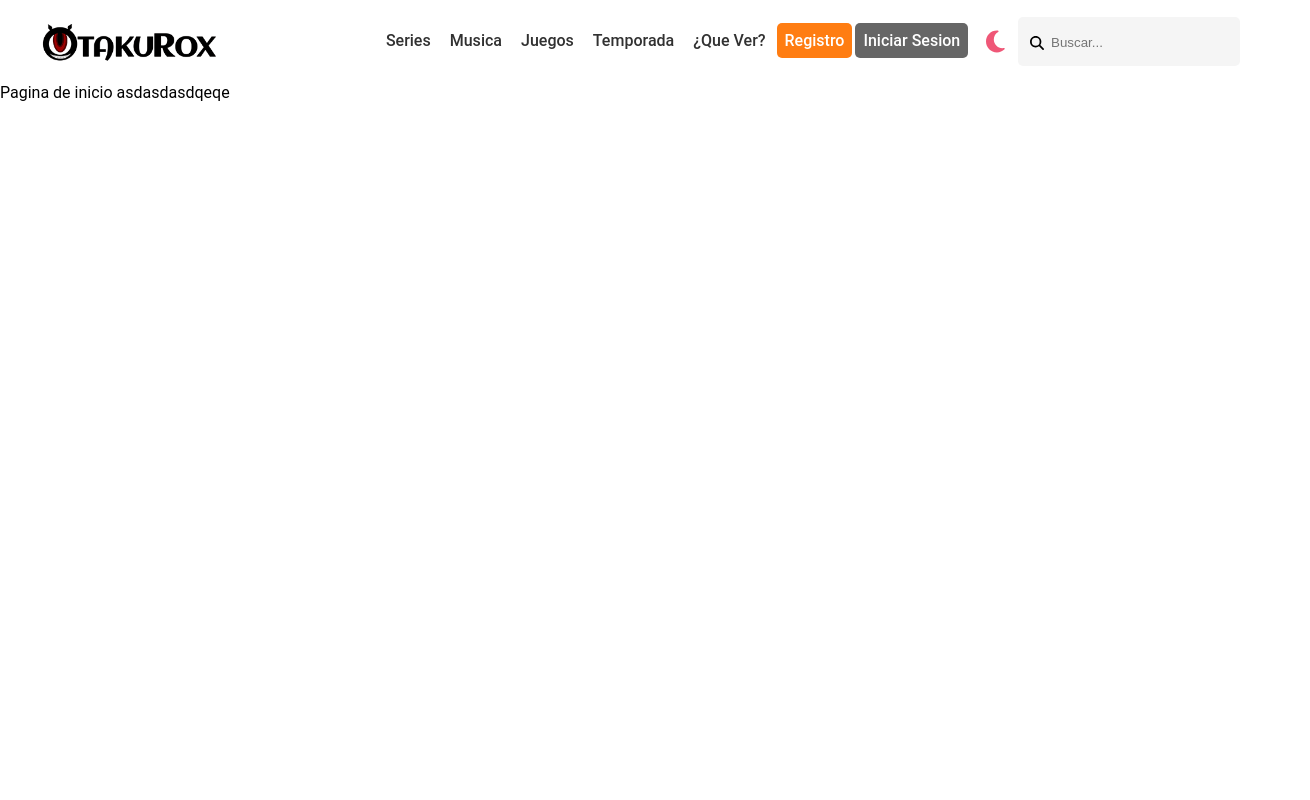
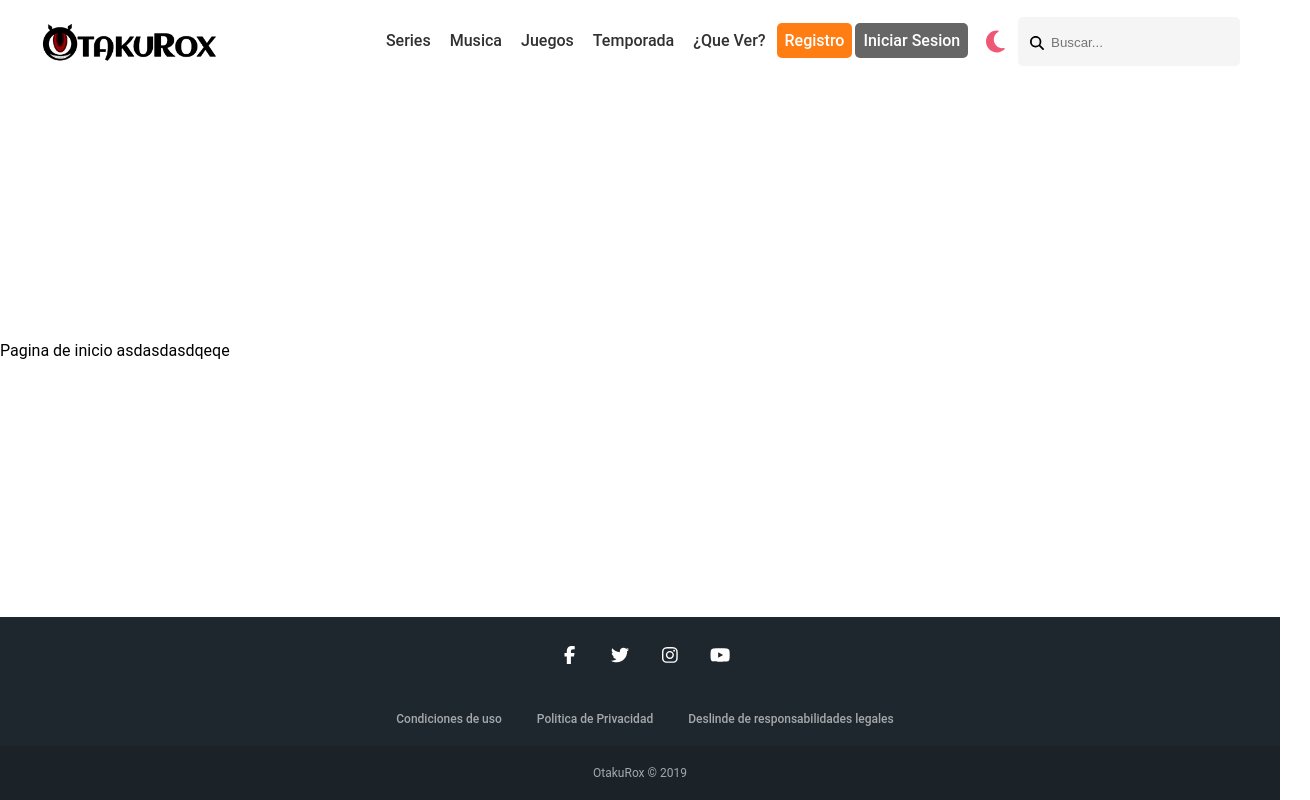
Before and after one commit to Cesar671/OtakuRoxClone, a React (Create React App) app: page / in a window 1280 px wide. Shown: the top 800 px of the page, 1310 px wide, since content can reach past the window. Built offline with nearby package versions, Linux system fonts and the light colour scheme.

Commit message:
arreglada barra lateral

```diff
--- a/src/global/footer/Footer.module.css
+++ b/src/global/footer/Footer.module.css
@@ -1,7 +1,6 @@
 #footerContainer {
     display: flex;
     justify-content: center;
-    width: 100%;
     align-items: center;
     gap: 15px;
     flex-wrap: wrap;
--- a/src/pages/HomePage.jsx
+++ b/src/pages/HomePage.jsx
@@ -4,7 +4,7 @@ import MainTmplt from '../global/templates/MainTmplt'
 const HomePage = () => {
   return (
     <MainTmplt>
-      <div style={{ height: "1000px" }}>Pagina de inicio asdasdasdqeqe</div>
+      <div>Pagina de inicio asdasdasdqeqe</div>
     </MainTmplt>
 
   )
```
